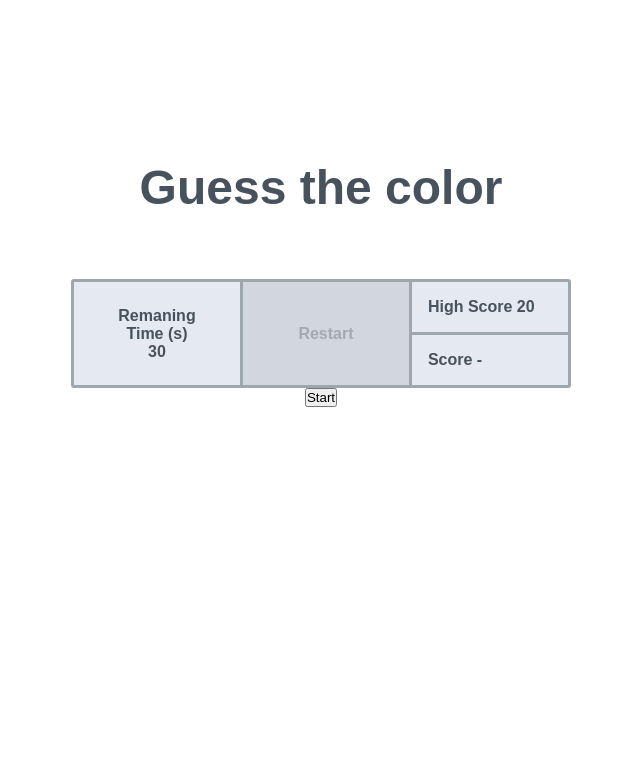
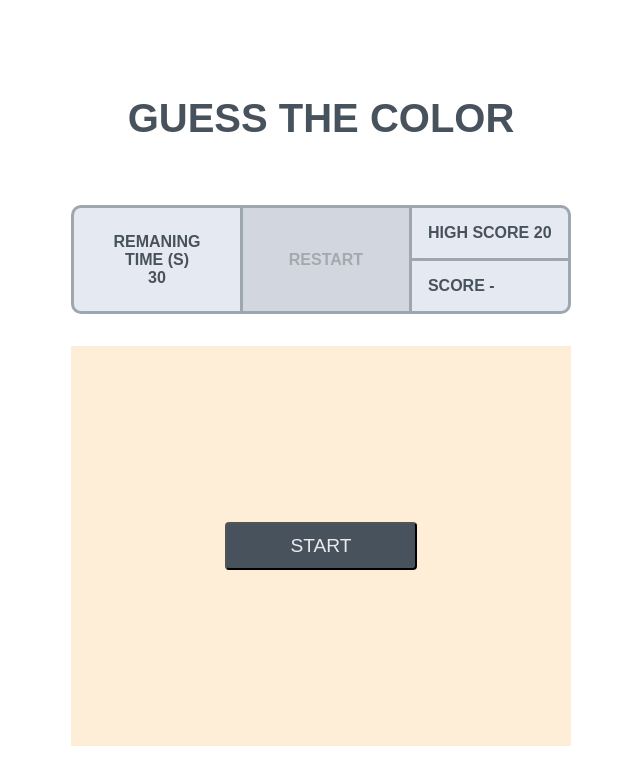
Before and after one commit to Arthur-Cyberpunk/hexa_challenge, a React (Create React App) app: page / in a window 1280 px wide. Shown: the top 784 px of the page, without its empty margins (319-959 px from the left). Built offline with nearby package versions, Linux system fonts and the light colour scheme.

Commit message:
create modal time and score

```diff
--- a/src/components/ModalGame/index.jsx
+++ b/src/components/ModalGame/index.jsx
@@ -6,7 +6,9 @@ const ModalGame = () => {
       <div className="boxGuessColor">
         <h1 className="title">Guess the color</h1>
         <div className="boxTime">
-          <p className="time">Remaning <br /> Time (s) <br /> 30</p>
+          <p className="time">
+            Remaning <br /> Time (s) <br /> 30
+          </p>
           <p className="time">Restart</p>
           <div className="boxScore">
             <p className="score">High Score 20</p>
@@ -14,7 +16,7 @@ const ModalGame = () => {
           </div>
         </div>
         <div className="boxColor">
-          <button>Start</button>
+          <button className="start">Start</button>
         </div>
       </div>
     </div>
--- a/src/components/ModalGame/styles.scss
+++ b/src/components/ModalGame/styles.scss
@@ -6,10 +6,11 @@
         display: flex;
         flex-direction: column;
         align-items: center;
-        padding-top: 10rem;
+        padding-top: 6rem;
+        text-transform: uppercase;
 
         .title {
-            font-size: 3rem;
+            font-size: 2.5rem;
             color: #48525D;
         }
 
@@ -17,7 +18,7 @@
             width: 500px;
             display: flex;
             margin-top: 4rem;
-            border-radius: 3px;
+            border-radius: 10px;
             border: 3px solid #9EA6B0;
             background-color: #E5E9F1;
 
@@ -46,19 +47,36 @@
                     padding: 1rem 1rem;
                     font-weight: 600;
                     background-color: #E5E9F1;
+                    border-radius: 0 10px 0 0;
                 }
 
                 p:nth-child(1) {
                     border-bottom: 3px solid #9EA6B0;
                 }
+
+                p:nth-child(2) {
+                    border-radius: 10px;
+                }
             }
         }
 
         .boxColor {
-            //width: 100%;
+            width: 500px;
+            height: 400px;
+            background-color: #FEEED8;
+            display: flex;
+            justify-content: center;
+            align-items: center;
+            margin-top: 2rem;
 
-            button {
-
+            .start {
+                width: 12rem;
+                height: 3rem;
+                border-radius: 4px;
+                font-size: 1.2rem;
+                color: #E9EBEC;
+                background-color: #48525D;
+                text-transform: uppercase;
             }
         }
     }
```
